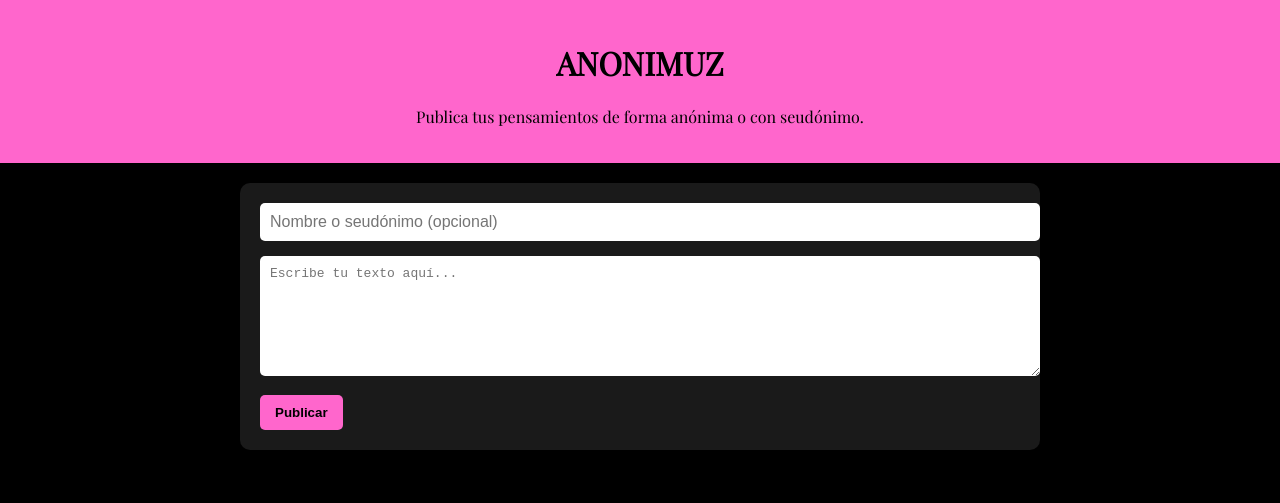
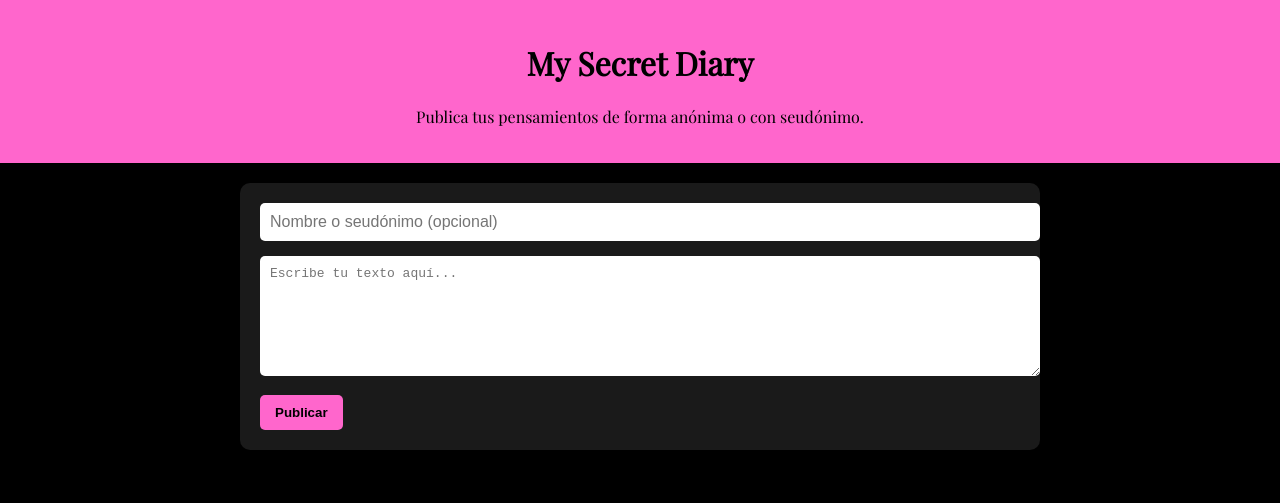
Before and after one commit to valeriaa123/anonimuz, a plain HTML site: page index.html in a window 1280 px wide. Drawn offline with nearby package versions, Linux system fonts and the light colour scheme.

Commit message:
Update index.html

```diff
--- a/index.html
+++ b/index.html
@@ -9,7 +9,7 @@
 </head>
 <body>
     <header>
-        <h1>ANONIMUZ</h1>
+        <h1>My Secret Diary</h1>
         <p>Publica tus pensamientos de forma anónima o con seudónimo.</p>
     </header>
     <main>
```
